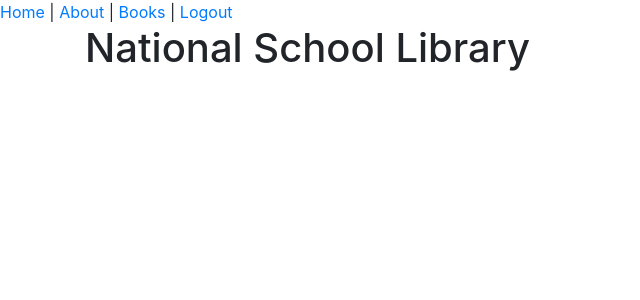
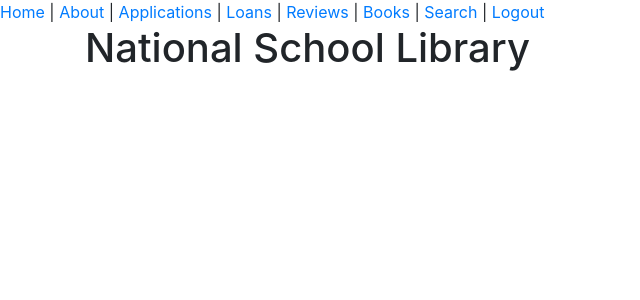
Before and after one commit to danaie/Library-Database, a Flask app: page / in a window 1280 px wide. Shown: the top 300 px of the page, without its empty margins (0-640 px from the left). Run offline with Flask 3, Linux system fonts and the light colour scheme; the visitor is signed in with stand-in values (Sample User, id 1); parts of the project's set-up code (start-up, migrations or seed data) failed here and were passed over.

Commit message:
Update layout.html

```diff
--- a/library/templates/layout.html
+++ b/library/templates/layout.html
@@ -13,8 +13,14 @@
 	<nav>
 	<a href="/home">Home</a> |
 	<a href="/about">About</a> |
+	{% if session.get('user_role') == 'l' %}
+		<a href="/applications">Applications</a> |
+		<a href="/loans">Loans</a> |
+		<a href="/reviews">Reviews</a> |
+	{% endif %}
 	{% if session.get('username') %}
 		<a href="/books">Books</a> |
+		<a href="/search">Search</a> |
 		<a href="/logout">Logout</a>
 	{% else %}
 		<a href="/login">Login</a> |
@@ -23,6 +29,15 @@
 	</nav>
 
 	<div class="container">
+		{% with messages = get_flashed_messages() %}
+			{% if messages %}
+				<ul class="flashes">
+				{% for message in messages %}
+					<li>{{ message }}</li>
+				{% endfor %}
+				</ul>
+			{% endif %}
+		{% endwith %}
 		{% block content %}{% endblock %}
 
 	</div>
@@ -35,12 +50,3 @@
 
 </body>
 </html>
-{% with messages = get_flashed_messages() %}
-  {% if messages %}
-    <ul class="flashes">
-      {% for message in messages %}
-        <li>{{ message }}</li>
-      {% endfor %}
-    </ul>
-  {% endif %}
-{% endwith %}
```
